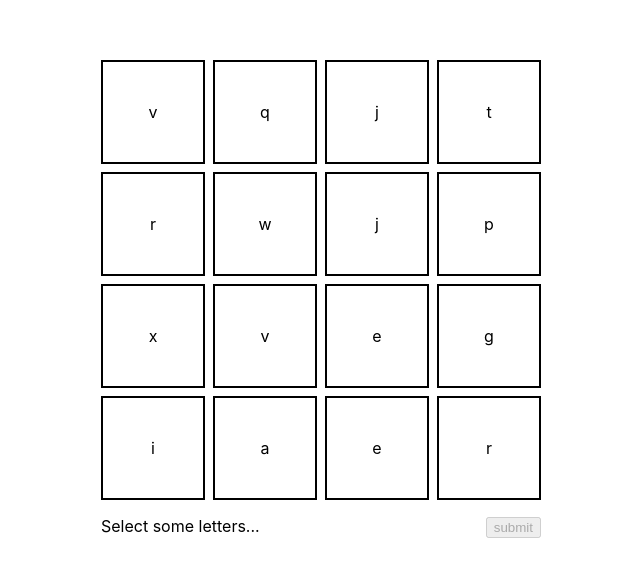
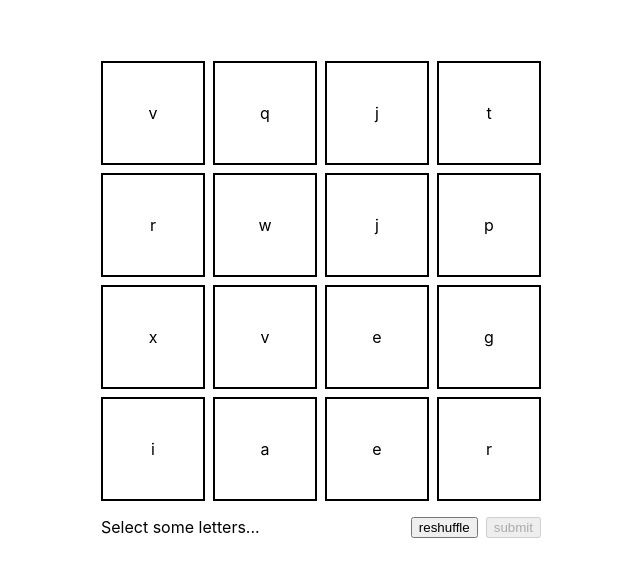
Before and after one commit to btn0s/boggle, a React (Vite) app: page / in a window 1280 px wide. Shown: the part 101-678 px from the top of the page, without its empty margins (319-959 px from the left). Built offline with nearby package versions, Linux system fonts and the light colour scheme; no server answers.

Commit message:
added reshuffle to the board

```diff
--- a/src/App.jsx
+++ b/src/App.jsx
@@ -18,6 +18,7 @@ const GRID_ROWS = 4
 const GRID_COLS = 4
 const WORD_MIN_LENGTH = 3
 const END_GAME_RESET_DELAY = 1000
+const RESHUFFLE_LIMIT = 100
 
 const GAME_STATES = {
   default: 'default',
@@ -101,8 +102,12 @@ const Letter = styled.div`
 `
 
 const StatusText = styled.div``
-const Controls = styled.div``
+const Controls = styled.div`
+  display: flex;
+  gap: 8px;
+`
 const SubmitButton = styled.button``
+const ReshuffleButton = styled.button``
 
 const generateRowData = () => {
   const newRows = []
@@ -137,6 +142,18 @@ function App() {
   const setupRows = () => {
     const data = generateRowData()
     setRows(data)
+  }
+
+  let reshuffleDur = 10
+  const handleReshuffle = () => {
+    handleResetGame()
+    setTimeout(() => {
+      setupRows()
+      if (reshuffleDur <= RESHUFFLE_LIMIT) {
+        reshuffleDur += 10
+        handleReshuffle()
+      }
+    }, reshuffleDur)
   }
 
   useEffect(() => {
@@ -221,6 +238,7 @@ function App() {
             }
           </StatusText>
           <Controls>
+            <ReshuffleButton onClick={handleReshuffle}>reshuffle</ReshuffleButton>
             <SubmitButton
               disabled={word.length < WORD_MIN_LENGTH}
               onClick={handleSubmitWord}
```
